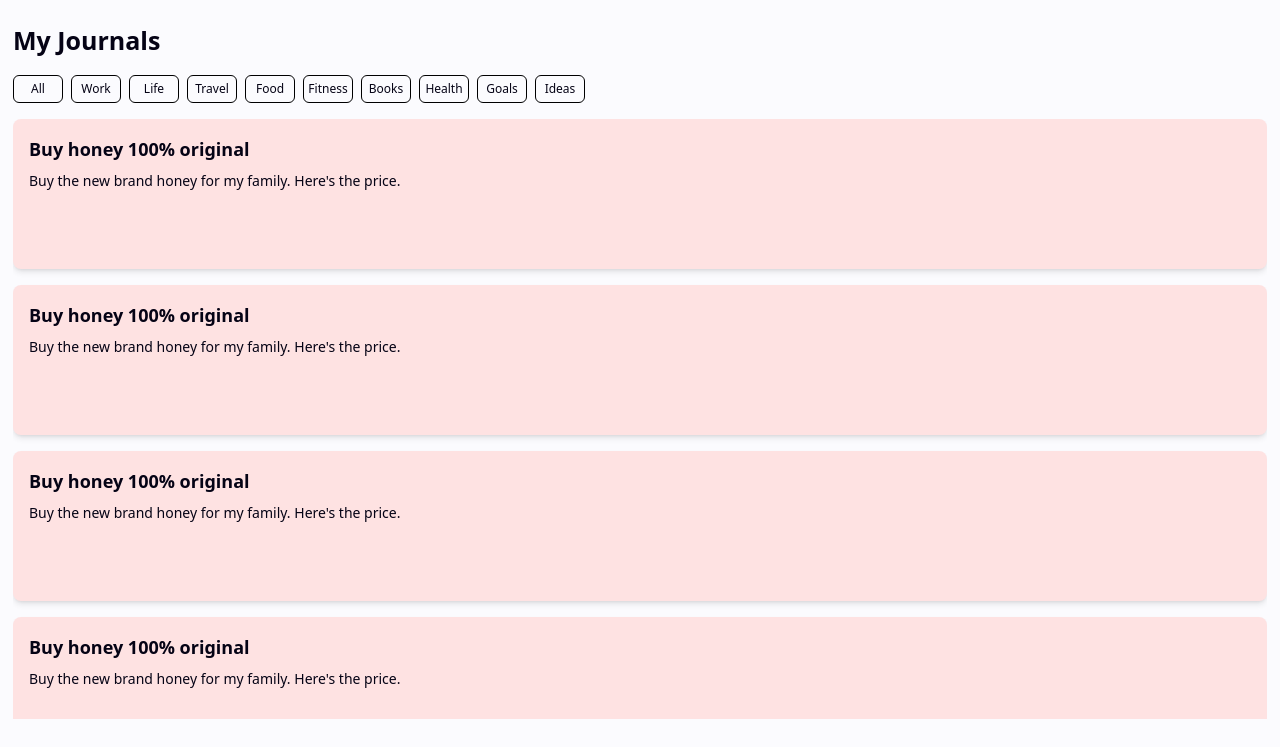
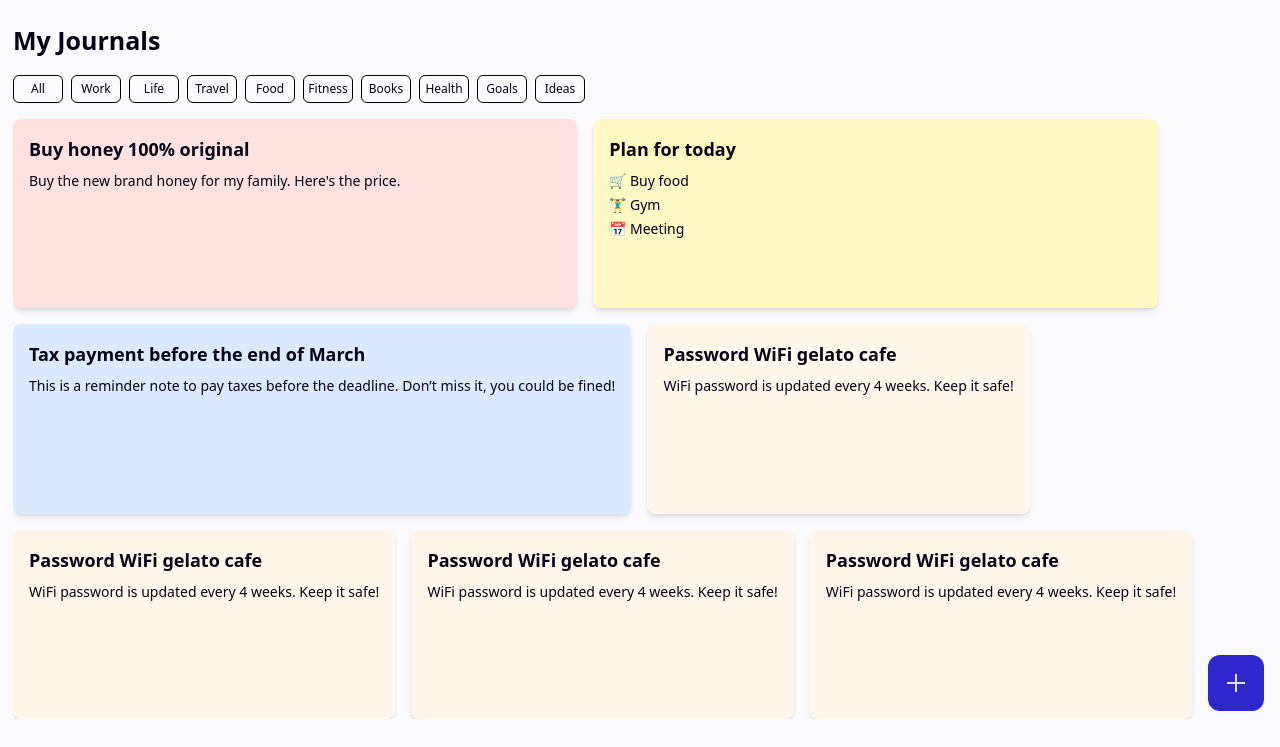
Before and after one commit to officialjaykishan0001/Reflecto, a plain HTML site: page frontend/index.html in a window 1280 px wide. Shown: the part 53-800 px from the top of the page. Drawn offline with nearby package versions, Linux system fonts and the light colour scheme.

Commit message:
UI improvements

```diff
--- a/frontend/index.html
+++ b/frontend/index.html
@@ -8,6 +8,10 @@
   <script src="https://cdn.tailwindcss.com"></script>
   <link rel="stylesheet"
     href="https://fonts.googleapis.com/css2?family=Material+Symbols+Outlined:opsz,wght,FILL,GRAD@24,400,0,0&icon_names=menu" />
+  <link rel="stylesheet"
+    href="https://fonts.googleapis.com/css2?family=Material+Symbols+Outlined:opsz,wght,FILL,GRAD@24,400,0,0&icon_names=add_2" />
+  <link rel="stylesheet"
+    href="https://fonts.googleapis.com/css2?family=Material+Symbols+Outlined:opsz,wght,FILL,GRAD@24,400,0,0&icon_names=arrow_back" />
   <title>Document</title>
   <style>
     /* Optional: Hide default scrollbar (still accessible for keyboard users) */
@@ -40,10 +44,10 @@
       </span>
     </div>
   </nav>
+
   <main>
     <div class="container p-[13px]">
       <div class="font-bold text-[25px]">My Journals</div>
-
       <!-- Scrollable category section -->
       <div class="flex gap-2 mt-4 overflow-x-scroll no-scrollbar">
         <span class="border border-black rounded-md w-[50px] text-[12px] flex justify-center px-2 py-1 ">All</span>
@@ -57,36 +61,17 @@
         <span class="border border-black rounded-md w-[50px] text-[12px] flex justify-center px-2 py-1 ">Goals</span>
         <span class="border border-black rounded-md w-[50px] text-[12px] flex justify-center px-2 py-1 ">Ideas</span>
       </div>
-
-      <div class=" mt-4 h-[75vh] w-full overflow-y-scroll no-scrollbar flex flex-col gap-4">
+      <!-- Scrollable Journal section -->
+      <div class=" mt-4 h-[75vh] w-full overflow-y-scroll no-scrollbar flex flex-wrap gap-4">
         <!-- Scrollable Card 1 -->
-        <div class="min-h-[150px] bg-[#FEE2E2] p-4 rounded-lg shadow-md">
+        <div class="min-h-[150px] w-[45%] bg-[#FEE2E2] p-4 rounded-lg shadow-md">
           <h3 class="text-lg font-bold">Buy honey 100% original</h3>
           <p class="text-sm mt-2">
             Buy the new brand honey for my family. Here's the price.
           </p>
         </div>
-        <div class="min-h-[150px] bg-[#FEE2E2] p-4 rounded-lg shadow-md">
-          <h3 class="text-lg font-bold">Buy honey 100% original</h3>
-          <p class="text-sm mt-2">
-            Buy the new brand honey for my family. Here's the price.
-          </p>
-        </div>
-        <div class="min-h-[150px] bg-[#FEE2E2] p-4 rounded-lg shadow-md">
-          <h3 class="text-lg font-bold">Buy honey 100% original</h3>
-          <p class="text-sm mt-2">
-            Buy the new brand honey for my family. Here's the price.
-          </p>
-        </div>
-        <div class="min-h-[150px] bg-[#FEE2E2] p-4 rounded-lg shadow-md">
-          <h3 class="text-lg font-bold">Buy honey 100% original</h3>
-          <p class="text-sm mt-2">
-            Buy the new brand honey for my family. Here's the price.
-          </p>
-        </div>
-
         <!-- Scrollable Card 2 -->
-        <div class="min-h-[150px] bg-[#FEF9C3] p-4 rounded-lg shadow-md">
+        <div class="min-h-[150px] w-[45%] bg-[#FEF9C3] p-4 rounded-lg shadow-md">
           <h3 class="text-lg font-bold">Plan for today</h3>
           <ul class="mt-2 space-y-1">
             <li class="text-sm">🛒 Buy food</li>
@@ -110,14 +95,52 @@
             WiFi password is updated every 4 weeks. Keep it safe!
           </p>
         </div>
+        <!-- Scrollable Card 4 -->
+        <div class="min-h-[150px] bg-[#FFF7EB] p-4 rounded-lg shadow-md">
+          <h3 class="text-lg font-bold">Password WiFi gelato cafe</h3>
+          <p class="text-sm mt-2">
+            WiFi password is updated every 4 weeks. Keep it safe!
+          </p>
+        </div>
+        <!-- Scrollable Card 4 -->
+        <div class="min-h-[150px] bg-[#FFF7EB] p-4 rounded-lg shadow-md">
+          <h3 class="text-lg font-bold">Password WiFi gelato cafe</h3>
+          <p class="text-sm mt-2">
+            WiFi password is updated every 4 weeks. Keep it safe!
+          </p>
+        </div>
+        <!-- Scrollable Card 4 -->
+        <div class="min-h-[150px] bg-[#FFF7EB] p-4 rounded-lg shadow-md">
+          <h3 class="text-lg font-bold">Password WiFi gelato cafe</h3>
+          <p class="text-sm mt-2">
+            WiFi password is updated every 4 weeks. Keep it safe!
+          </p>
+        </div>
       </div>
-
-
-
     </div>
   </main>
 
+  <div id="add-journal" class="bg-[#2f27ce] text-[#dedcff] fixed p-4 right-4 bottom-9 rounded-xl flex justify-center">
+    <span class="material-symbols-outlined">add_2</span>
+  </div>
 
+  <div id="create-edit-journal" class="hidden">
+    <div class="">
+      <div>
+        <span class="material-symbols-outlined">
+          arrow_back
+        </span>
+      </div>
+      <div>
+        <span class="material-symbols-outlined">
+          menu
+        </span>
+      </div>
+    </div>
+  </div>
+  <script>
+
+  </script>
 </body>
 
 </html>
```
